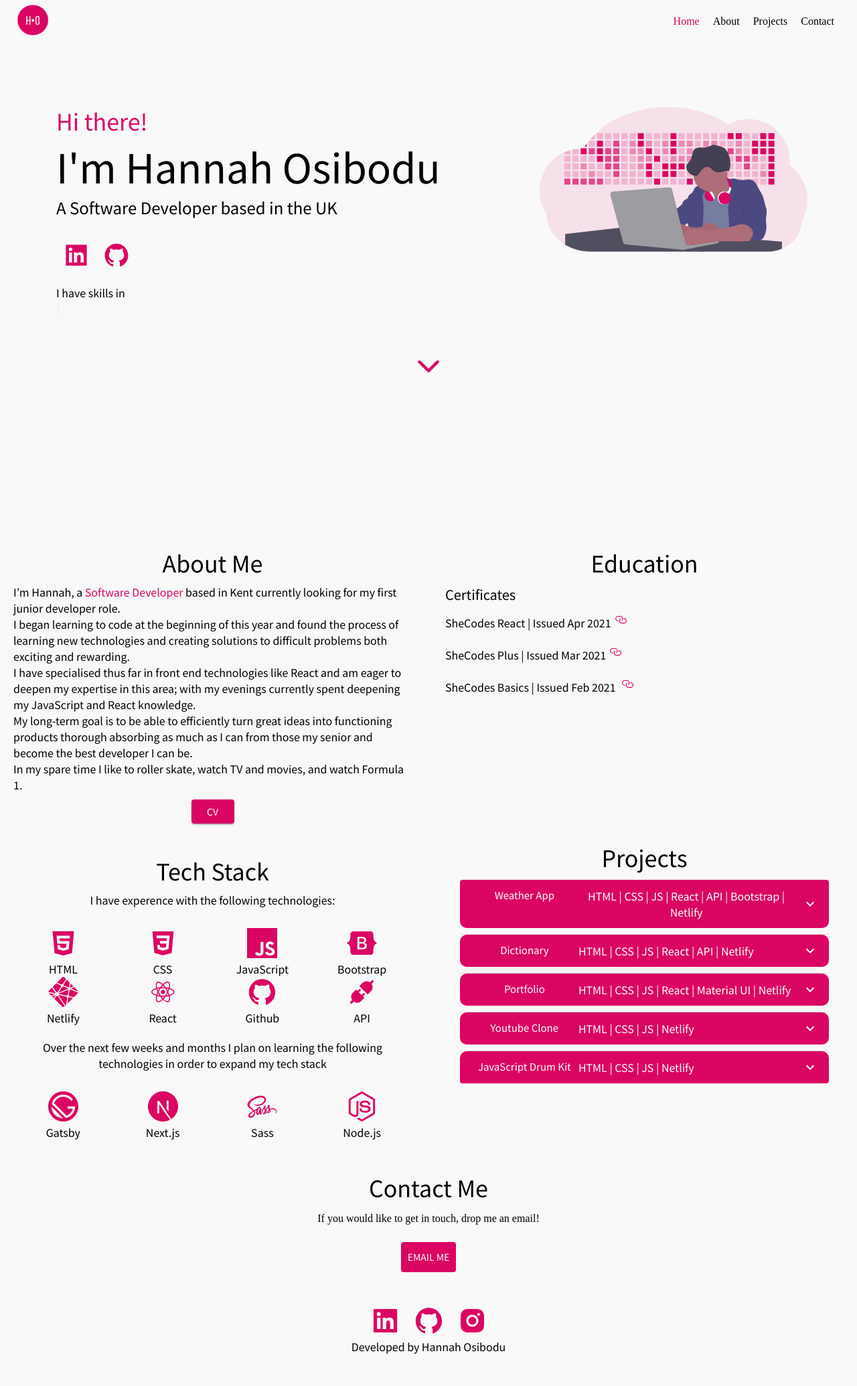
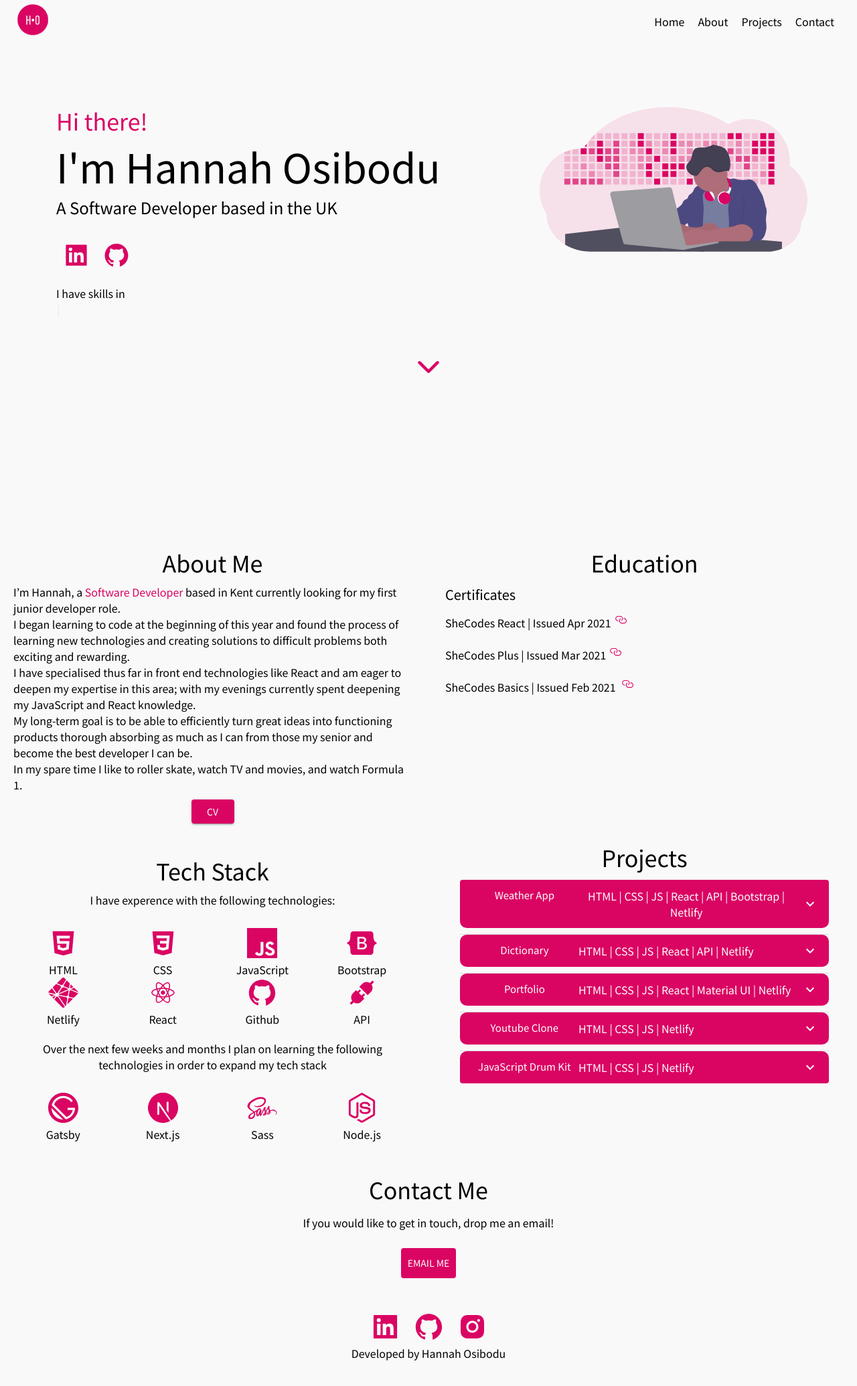
Before and after one commit to Hannah6898/react-web-portfolio-2, a React (Create React App) app: page / in a window 1280 px wide. Shown: the top 2070 px of the page at 67% size. Built offline with nearby package versions, Linux system fonts and the light colour scheme.

Commit message:
Refactored code

```diff
--- a/public/index.html
+++ b/public/index.html
@@ -9,7 +9,6 @@
       name="description"
       content="Web site created using create-react-app"
     />
-    <link rel="apple-touch-icon" href="%PUBLIC_URL%/logo192.png" />
 
     <link
       href="https://fonts.googleapis.com/css2?family=Noto+Sans+JP&display=swap"
--- a/src/App.css
+++ b/src/App.css
@@ -9,6 +9,7 @@
   width: "100%";
   height: "100%";
   background-color: #f9f9f9;
+  font-family: "Noto Sans JP", sans-serif;
 }
 
 .App .wrapper .Nav {
--- a/src/Contact/Contact.js
+++ b/src/Contact/Contact.js
@@ -22,8 +22,13 @@ export default function Contact() {
   const classes = useStyles();
   return (
     <div className="Contact" id="contact">
+      <div>
         <Typography variant="h4">Contact Me</Typography>
+      </div>
+      <div>
         <p>If you would like to get in touch, drop me an email!</p>
+      </div>
+      <div>
         <Button
           className={classes.submit}
           href="mailto:HannahOsibodu@gmail.com"
@@ -32,5 +37,6 @@ export default function Contact() {
           Email Me
         </Button>
       </div>
+    </div>
   );
 }
--- a/src/Footer/Footer.js
+++ b/src/Footer/Footer.js
@@ -21,7 +21,7 @@ const useStyles = makeStyles(() => ({
 export default function Footer() {
   const classes = useStyles();
   return (
-    <div className="Footer">
+    <div className="Footer" id="footer">
       <div className={classes.footer}>
         <div>
           <Link
--- a/src/Nav/Nav.css
+++ b/src/Nav/Nav.css
@@ -0,0 +1,3 @@
+color {
+  color: "#da0463";
+}
--- a/src/Nav/Nav.js
+++ b/src/Nav/Nav.js
@@ -40,9 +40,6 @@ const useStyles = makeStyles((theme) => ({
     padding: "0 10px 0 10px",
     "&:hover": {
       cursor: "pointer",
-    },
-    "&.active": {
-      color: "#da0463",
     },
   },
 }));
```
Lines whose indentation alone changed are shown as unchanged.
